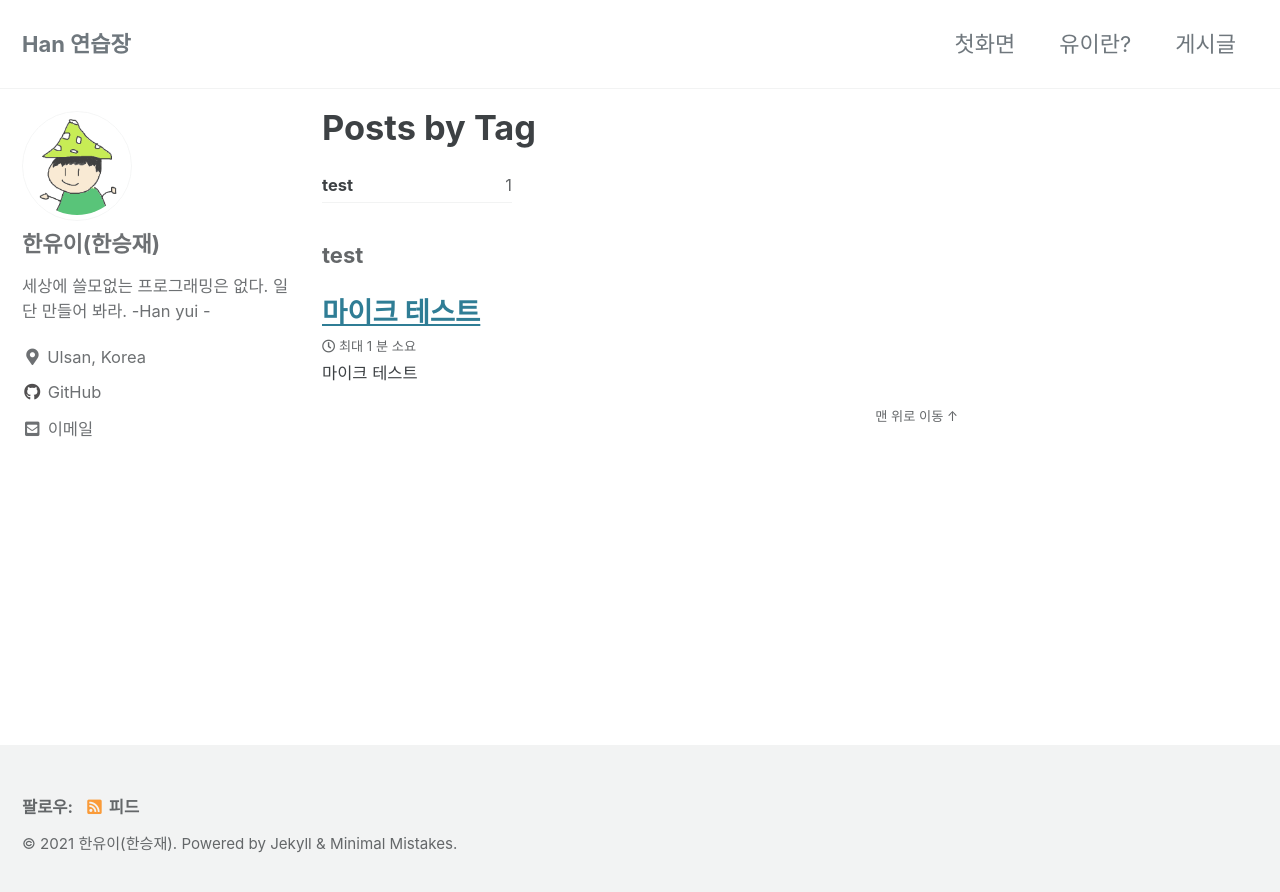
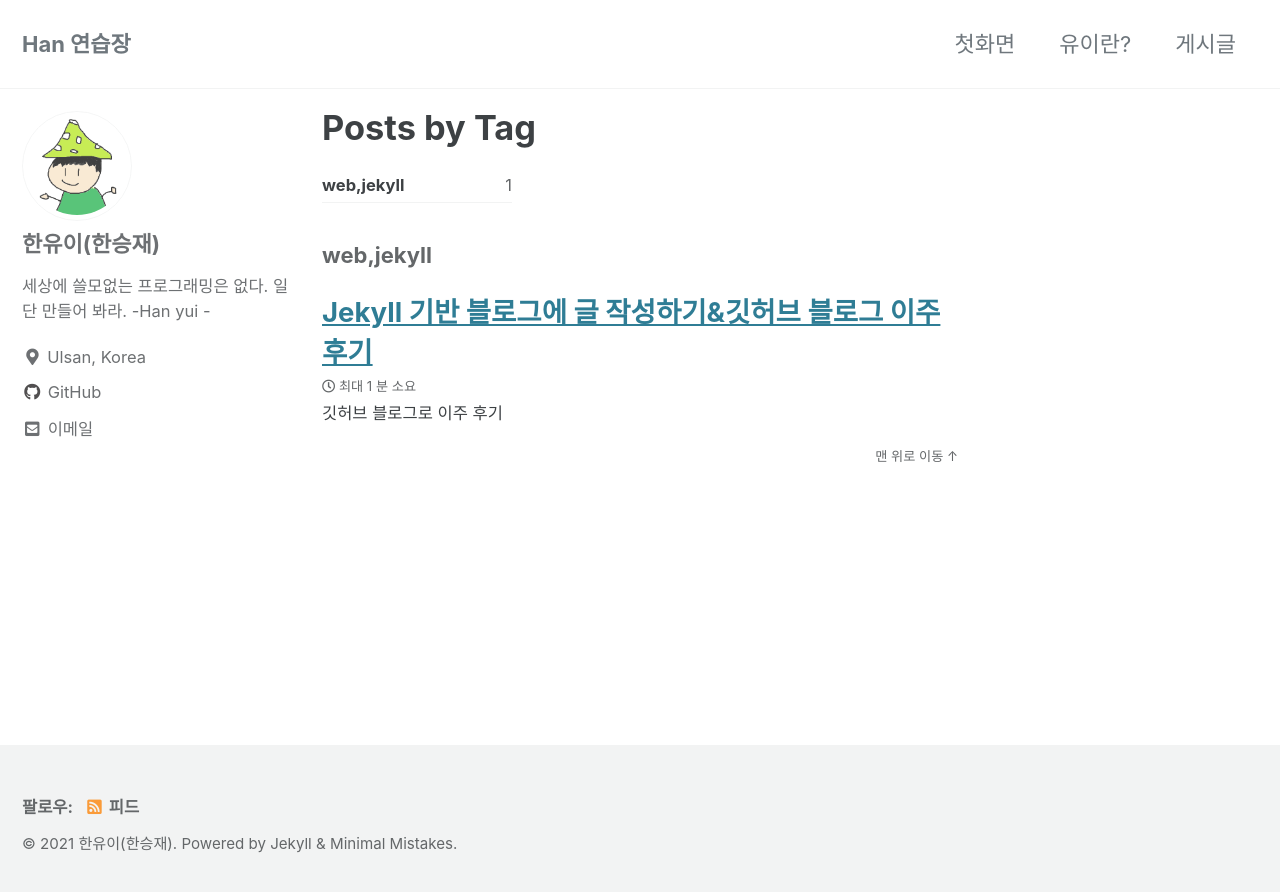
Before and after one commit to Han-seungjae/Han-seungjae.github.io, a Jekyll site: the page built from _pages/tag-archive.md, in a window 1280 px wide. Shown: the top 892 px of the page. Built offline with Jekyll 4.4.1, drawn with Linux system fonts in a browser that asks for light colours; cached includes are drawn as plain includes; some of the changed lines change nothing that is shown.

Commit message:
first post

```diff
--- a/_posts/2021-09-05-1.md
+++ b/_posts/2021-09-05-1.md
@@ -1,13 +1,29 @@
 ---
-title:  "마이크 테스트"
-excerpt: "마이크 테스트 "
+title:  "Jekyll 기반 블로그에 글 작성하기&깃허브 블로그 이주 후기"
+excerpt: "깃허브 블로그로 이주 후기"
 
 categories:
-  - test
+  - web
 tags:
-  - test
+  - web,jekyll
 date: 2021-09-05
 last_modified_at: 2021-09-05
 ---
 
-안녕 세계!
+# 1. jekyll 기반 블로그에 글 작성하기
+
+블로그 폴더에 있는(없을 경우 생성) _pages 폴더에 날짜-제목.md(ex. 2021-09-05-first.md)형식으로 파일을 생성한후 아래 사진과 같이 머리글을 쓴 다음 밑에 글 내용을 작성한 후 commit push 하면 글이 생성 된다.
+<img src=/assets/images/20210905-1/1.png>
+
+# 2. 구글 블로그 -> 깃허브 블로그 이주 한 이유
+
+
+구글 블로그에서 깃허브 블로그로 이주한 이유는, 내가 얼마나 활동했는지 깃허브 프로필 페이지에서 잔디를 보며 한눈에 알수있을거 같아 깃허브 블로그로 이주하게 되었다. 또 동아리 프로젝트 진행을 위해 github pro 월정액을 샀게 되었는데, 사용가능 용량이 2배 인 것을 보았고 <del>본전을 뽑기 위해 만들었다</del>
+
+# 2.1 삽질
+
+분명 맨처음 만들기 시작 했을때는 금방 될거라 생각했는데 24시간이 걸렸다. 24시간이 걸린 이유는 댓글이 안보여서 삽질 했는데 구글링을 통해 다음 지식을 얻게 되었다. "깃허브 page에서는 댓글이 보이지만 로컬환경에서는 보이지 않는다." 라고 구글신이 답변을 해준것을 보고 commit push를 한 후 내 깃허브 페이지로 들어가보니 잘 보였다. 이번 계기로 고민하다가 안풀리면 바로 구글링을 해야겠다는 생각이 들었다.
+
+# 3. 앞으로 올라올 글
+
+일단 구글 블로그에서 적었던 중요한 글들을 옮길 예정이다. 블로그 이전 작업이 다 끝나면 프로젝트 진행기, 삽질 후기, 대회 후기 등등 해킹에 관한 모든 것을 올릴 예정이다.
```
Also changed, not shown: assets/images/20210905-1/1.png (added).
